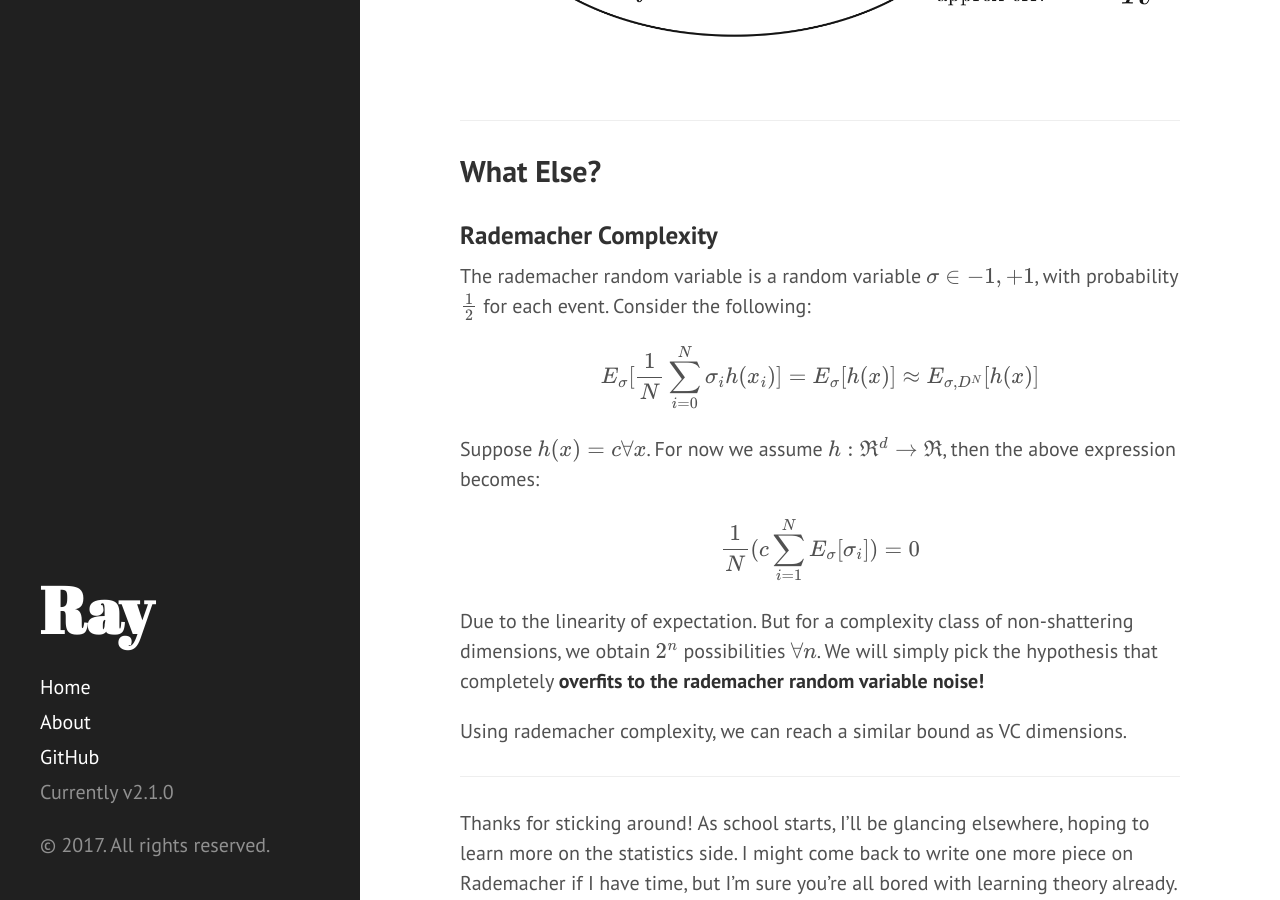
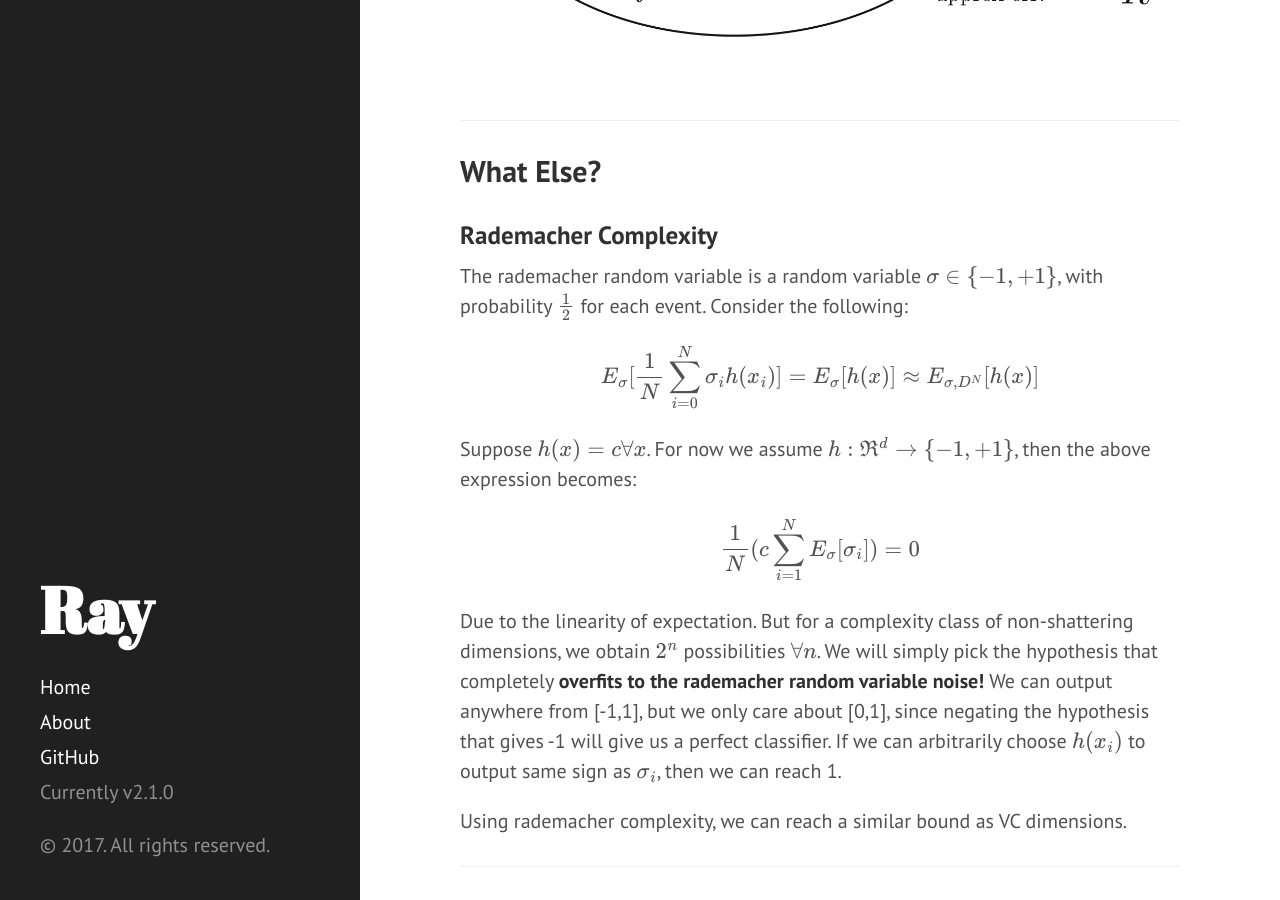
Before and after one commit to OneRaynyDay/oneraynyday.github.io, a Jekyll site: the page built from _posts/2017-08-20-VC-Dimensions.md, in a window 1280 px wide and 900 px high, scrolled down 6240 px. Built offline with Jekyll 4.4.1, drawn with Linux system fonts in a browser that asks for light colours; Markdown is read by kramdown in place of the engine named in the settings; formulas are drawn with MathJax 3.

Commit message:
Updating files

```diff
--- a/_posts/2017-08-20-VC-Dimensions.md
+++ b/_posts/2017-08-20-VC-Dimensions.md
@@ -191,19 +191,19 @@ Here's a small diagram of PAC:
 
 ### Rademacher Complexity
 
-The rademacher random variable is a random variable $\sigma \in \{-1, +1\}$, with probability $\frac{1}{2}$ for each event. Consider the following:
+The rademacher random variable is a random variable $\sigma \in \\{-1, +1\\}$, with probability $\frac{1}{2}$ for each event. Consider the following:
 
 $$
 E_{\sigma}[\frac{1}{N}\sum_{i=0}^N \sigma_ih(x_i)] = E_{\sigma}[h(x)] \approx E_{\sigma, D^N}[h(x)]
 $$
 
-Suppose $h(x) = c \forall x$. For now we assume $h : \Re^d \to \Re$, then the above expression becomes:
+Suppose $h(x) = c \forall x$. For now we assume $h : \Re^d \to \\{-1,+1\\}$, then the above expression becomes:
 
 $$
 \frac{1}{N}( c \sum_{i=1}^N E_{\sigma}[\sigma_i] ) = 0
 $$
 
-Due to the linearity of expectation. But for a complexity class of non-shattering dimensions, we obtain $2^n$ possibilities $\forall n$. We will simply pick the hypothesis that completely **overfits to the rademacher random variable noise!**
+Due to the linearity of expectation. But for a complexity class of non-shattering dimensions, we obtain $2^n$ possibilities $\forall n$. We will simply pick the hypothesis that completely **overfits to the rademacher random variable noise!** We can output anywhere from [-1,1], but we only care about [0,1], since negating the hypothesis that gives -1 will give us a perfect classifier. If we can arbitrarily choose $h(x_i)$ to output same sign as $\sigma_i$, then we can reach 1.
 
 Using rademacher complexity, we can reach a similar bound as VC dimensions.
 
```
